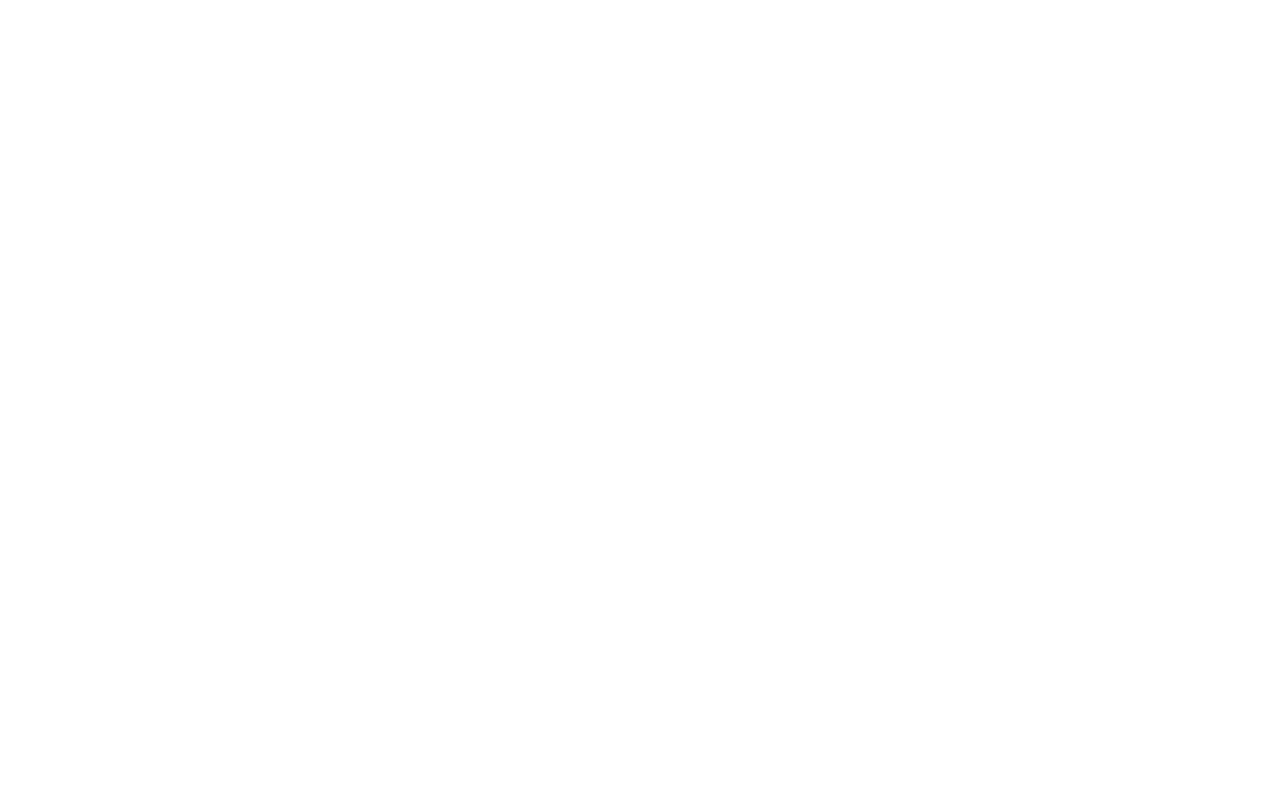
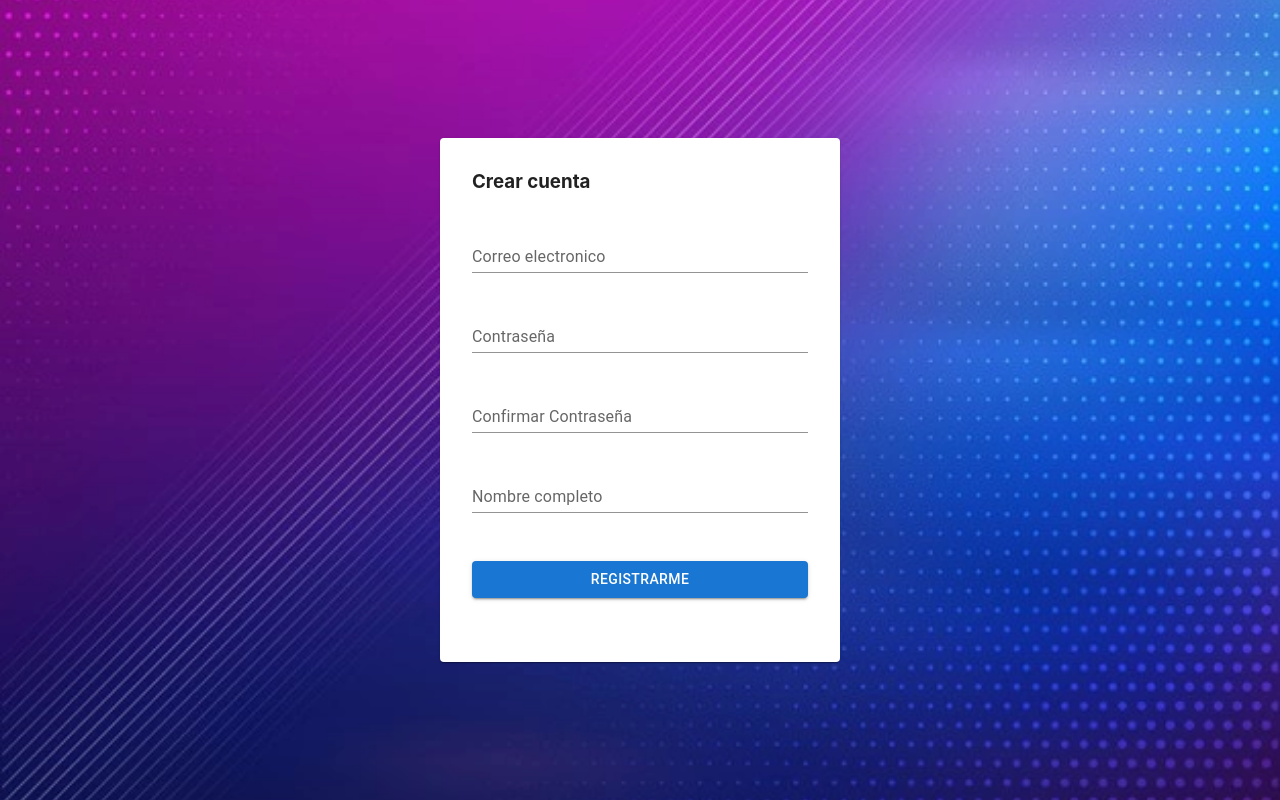
Before and after one commit to josemiguelantoniogalvez1/prueba, a React (Create React App) app: page /register in a window 1280 px wide. Built offline with nearby package versions, Linux system fonts and the light colour scheme.

Commit message:
se implemento los texfield para el  registro

```diff
--- a/src/pages/index.js
+++ b/src/pages/index.js
@@ -1 +1,2 @@
 export * from "./login-page"
+export * from "./register-page"
--- a/src/pages/login-page/index.js
+++ b/src/pages/login-page/index.js
@@ -1,8 +1,7 @@
 import { AuthContainer } from "../../components"
-import { TextField, Card, Button, Alert, } from "@mui/material"
+import { TextField, Card, Button } from "@mui/material"
 import { Link } from "react-router-dom"
 import { AuthService } from "../../services"
-import { AlternateEmail } from "@mui/icons-material"
 import { useState } from "react"
 
 export function LoginPage() {
--- a/src/pages/register-page/index.js
+++ b/src/pages/register-page/index.js
@@ -0,0 +1,93 @@
+import { AuthContainer } from "../../components"
+import { TextField, Card, Button } from "@mui/material"
+import { AuthService } from "../../services"
+import { useState } from "react"
+
+export function RegisterPage() {
+
+  const [state, setState] = useState({
+    loading: false,
+    error: null,
+    email: null,
+    password: null
+  })
+
+  const onInputChange = (field = {}) => {
+    setState(prev => {
+      return ({
+        ...prev,
+        ...field
+      })
+    })
+  }
+
+  const onLogin = async () => {
+    try {
+      const result = await AuthService.login(state.email, state.password)
+      if (result === true) {
+        alert("prueba exitosa")
+      } else {
+        alert("contraseña incorrectos")
+      }
+    }
+    catch (error) {
+      alert("ocurrio un error inesperado")
+    }
+  }
+
+  return (
+    <AuthContainer>
+      <Card sx={{
+        width: "25rem",
+        minHeight: "25rem",
+        padding: "2rem",
+        display: "flex",
+        flexDirection: "column",
+        gap: "2rem"
+      }}>
+        <h3>Crear cuenta</h3>
+        <TextField
+          variant="standard"
+          multiline={false}
+          label="Correo electronico"
+          style={{ width: "100%" }} />
+
+
+        <TextField
+          variant="standard"
+          multiline={false}
+          label="Contraseña"
+          style={{ width: "100%" }}
+          type="password"
+          />
+
+        <TextField
+          variant="standard"
+          multiline={false}
+          label="Confirmar Contraseña"
+          style={{ width: "100%" }}
+          type="password" />
+
+        <TextField
+          variant="standard"
+          multiline={false}
+          label="Nombre completo"
+          style={{ width: "100%" }} />
+
+        <Button
+          onClick={onLogin}
+          variant="contained"
+          sx={{ width: "100%", marginTop: "1rem" }}>
+          Registrarme
+        </Button>
+        <div style={{
+          width: "100%",
+          display: "flex",
+          flexDirection: "row",
+          justifyContent: "space-between"
+        }}>
+        </div>
+      </Card>
+    </AuthContainer>
+  )
+}
--- a/src/routes/index.js
+++ b/src/routes/index.js
@@ -14,6 +14,9 @@ export function Routes() {
         <Route path="/login">
           <Pages.LoginPage />
         </Route>
+        <Route path="/register">
+          <Pages.RegisterPage />
+        </Route>
       </Switch>
     </Router>
   )
```
